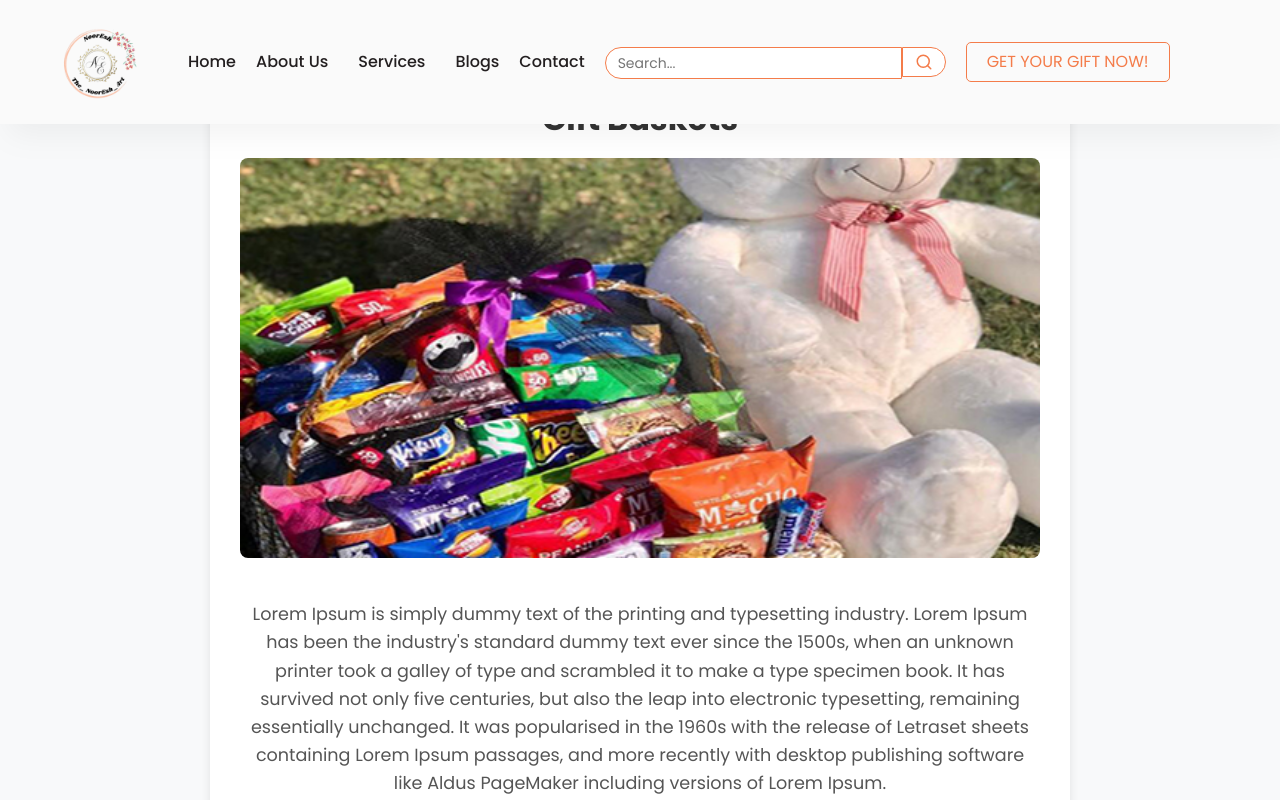
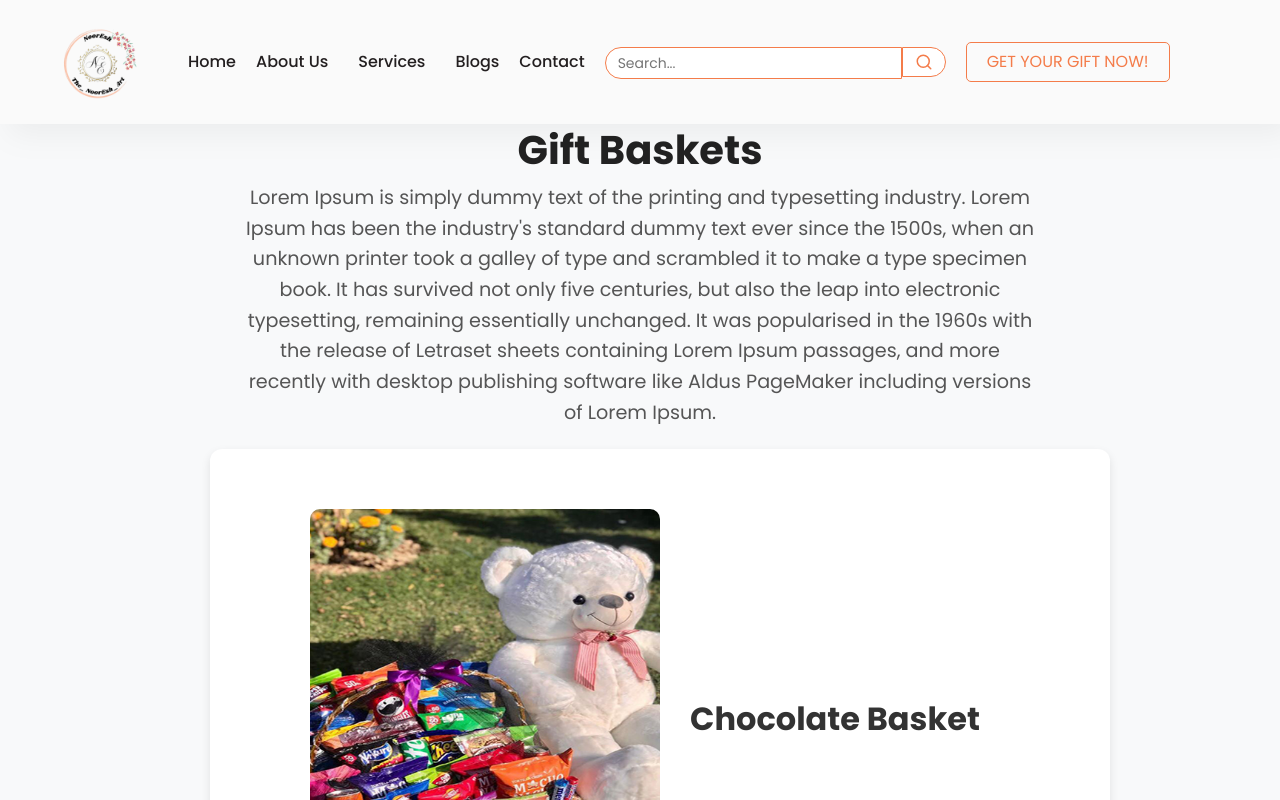
Before and after one commit to syedissambukhari/thenooreshart, a React (Create React App) app: page /project/1 in a window 1280 px wide. Shown: the top 800 px of the page. Built offline with nearby package versions, Linux system fonts and the light colour scheme.

Commit message:
updading services description section

```diff
--- a/src/assets/data/services.json
+++ b/src/assets/data/services.json
@@ -17,14 +17,14 @@
     "img": "/images/giftbox.jpeg",
     "description": "Lorem Ipsum is simply dummy text of the printing and typesetting industry. Lorem Ipsum has been the industry's standard dummy text ever since the 1500s, when an unknown printer took a galley of type and scrambled it to make a type specimen book. It has survived not only five centuries, but also the leap into electronic typesetting, remaining essentially unchanged. It was popularised in the 1960s with the release of Letraset sheets containing Lorem Ipsum passages, and more recently with desktop publishing software like Aldus PageMaker including versions of Lorem Ipsum.",
     "subcategories": [
-      { "id": 201, "title": "Birthday Gift" },
-      { "id": 202, "title": "Anniversary Gift" },
-      { "id": 203, "title": "Congratulations Gift" },
-      { "id": 204, "title": "Get Well Soon" },
-      { "id": 205, "title": "Festive Gift" },
-      { "id": 206, "title": "Chocolates & Candies" },
-      { "id": 207, "title": "Love & Romance" },
-      { "id": 208, "title": "Thank You Gift Box" }
+      { "id": 201, "title": "Birthday Gift","img":"/images/giftbox.jpeg", "description": "Lorem Ipsum is" },
+      { "id": 202, "title": "Anniversary Gift","img":"/images/giftbox.jpeg", "description": "Lorem Ipsum is" },
+      { "id": 203, "title": "Congratulations Gift" ,"img":"/images/giftbox.jpeg", "description": "Lorem Ipsum is"},
+      { "id": 204, "title": "Get Well Soon" ,"img":"/images/giftbox.jpeg", "description": "Lorem Ipsum is"},
+      { "id": 205, "title": "Festive Gift","img":"/images/giftbox.jpeg", "description": "Lorem Ipsum is" },
+      { "id": 206, "title": "Chocolates & Candies","img":"/images/giftbox.jpeg", "description": "Lorem Ipsum is" },
+      { "id": 207, "title": "Love & Romance" ,"img":"/images/giftbox.jpeg", "description": "Lorem Ipsum is"},
+      { "id": 208, "title": "Thank You Gift Box" ,"img":"/images/giftbox.jpeg", "description": "Lorem Ipsum is"}
     ]
 
   },
@@ -35,10 +35,10 @@
     "description": "Lorem Ipsum is simply dummy text of the printing and typesetting industry. Lorem Ipsum has been the industry's standard dummy text ever since the 1500s, when an unknown printer took a galley of type and scrambled it to make a type specimen book. It has survived not only five centuries, but also the leap into electronic typesetting, remaining essentially unchanged. It was popularised in the 1960s with the release of Letraset sheets containing Lorem Ipsum passages, and more recently with desktop publishing software like Aldus PageMaker including versions of Lorem Ipsum.",
 
     "subcategories": [
-      { "id": 301, "title": "Mini Pack" },
-      { "id": 302, "title": "Standard Pack" },
-      { "id": 303, "title": "Premium Pack" },
-      { "id": 304, "title": "Ultimate Pack" }
+      { "id": 301, "title": "Mini Pack", "img":"/images/giftbox.jpeg", "description": "Lorem Ipsum is"  },
+      { "id": 302, "title": "Standard Pack", "img":"/images/giftbox.jpeg", "description": "Lorem Ipsum is"  },
+      { "id": 303, "title": "Premium Pack", "img":"/images/giftbox.jpeg", "description": "Lorem Ipsum is"  },
+      { "id": 304, "title": "Ultimate Pack", "img":"/images/giftbox.jpeg", "description": "Lorem Ipsum is"  }
     ]
 
   },
@@ -49,13 +49,13 @@
     "description": "Lorem Ipsum is simply dummy text of the printing and typesetting industry. Lorem Ipsum has been the industry's standard dummy text ever since the 1500s, when an unknown printer took a galley of type and scrambled it to make a type specimen book. It has survived not only five centuries, but also the leap into electronic typesetting, remaining essentially unchanged. It was popularised in the 1960s with the release of Letraset sheets containing Lorem Ipsum passages, and more recently with desktop publishing software like Aldus PageMaker including versions of Lorem Ipsum.",
 
     "subcategories": [
-      { "id": 401, "title": "Welcome Baby Basket" },
-      { "id": 402, "title": "It's Boy Basket" },
-      { "id": 403, "title": "It's Girl Basket" },
-      { "id": 404, "title": "Little Star Basket" },
-      { "id": 405, "title": "Tiny Teasures Basket" },
-      { "id": 406, "title": "Dreamland Basket" },
-      { "id": 407, "title": "Mom & Baby Combo" }
+      { "id": 401, "title": "Welcome Baby Basket", "img":"/images/giftbox.jpeg", "description": "Lorem Ipsum is"  },
+      { "id": 402, "title": "It's Boy Basket", "img":"/images/giftbox.jpeg", "description": "Lorem Ipsum is"  },
+      { "id": 403, "title": "It's Girl Basket", "img":"/images/giftbox.jpeg", "description": "Lorem Ipsum is"  },
+      { "id": 404, "title": "Little Star Basket", "img":"/images/giftbox.jpeg", "description": "Lorem Ipsum is"  },
+      { "id": 405, "title": "Tiny Teasures Basket", "img":"/images/giftbox.jpeg", "description": "Lorem Ipsum is"  },
+      { "id": 406, "title": "Dreamland Basket", "img":"/images/giftbox.jpeg", "description": "Lorem Ipsum is"  },
+      { "id": 407, "title": "Mom & Baby Combo", "img":"/images/giftbox.jpeg", "description": "Lorem Ipsum is"  }
     ]
 
   },
@@ -66,17 +66,17 @@
     "description": "Lorem Ipsum is simply dummy text of the printing and typesetting industry. Lorem Ipsum has been the industry's standard dummy text ever since the 1500s, when an unknown printer took a galley of type and scrambled it to make a type specimen book. It has survived not only five centuries, but also the leap into electronic typesetting, remaining essentially unchanged. It was popularised in the 1960s with the release of Letraset sheets containing Lorem Ipsum passages, and more recently with desktop publishing software like Aldus PageMaker including versions of Lorem Ipsum.",
 
     "subcategories": [
-      { "id": 501, "title": "Nikkah pens" },
-      { "id": 502, "title": "Nikkah Topers" },
-      { "id": 503, "title": "Nikkah dupatta" },
-      { "id": 504, "title": "Nikkah plate" },
-      { "id": 505, "title": "Nikkah Certificate" },
-      { "id": 506, "title": "Dudh palai Glass" },
-      { "id": 507, "title": "Resin Coaster" },
-      { "id": 508, "title": "Qabool Hai Toppers" },
-      { "id": 509, "title": "Nikkah Treats" },
-      { "id": 510, "title": "Mehendi Treats" },
-      { "id": 511, "title": "Nikkah Cards" }
+      { "id": 501, "title": "Nikkah pens", "img":"/images/giftbox.jpeg", "description": "Lorem Ipsum is"  },
+      { "id": 502, "title": "Nikkah Topers", "img":"/images/giftbox.jpeg", "description": "Lorem Ipsum is"  },
+      { "id": 503, "title": "Nikkah dupatta", "img":"/images/giftbox.jpeg", "description": "Lorem Ipsum is"  },
+      { "id": 504, "title": "Nikkah plate", "img":"/images/giftbox.jpeg", "description": "Lorem Ipsum is"  },
+      { "id": 505, "title": "Nikkah Certificate", "img":"/images/giftbox.jpeg", "description": "Lorem Ipsum is"  },
+      { "id": 506, "title": "Dudh palai Glass", "img":"/images/giftbox.jpeg", "description": "Lorem Ipsum is"  },
+      { "id": 507, "title": "Resin Coaster", "img":"/images/giftbox.jpeg", "description": "Lorem Ipsum is"  },
+      { "id": 508, "title": "Qabool Hai Toppers", "img":"/images/giftbox.jpeg", "description": "Lorem Ipsum is"  },
+      { "id": 509, "title": "Nikkah Treats", "img":"/images/giftbox.jpeg", "description": "Lorem Ipsum is"  },
+      { "id": 510, "title": "Mehendi Treats", "img":"/images/giftbox.jpeg", "description": "Lorem Ipsum is"  },
+      { "id": 511, "title": "Nikkah Cards", "img":"/images/giftbox.jpeg", "description": "Lorem Ipsum is"  }
 
     ]
 
@@ -88,9 +88,9 @@
     "description": "Lorem Ipsum is simply dummy text of the printing and typesetting industry. Lorem Ipsum has been the industry's standard dummy text ever since the 1500s, when an unknown printer took a galley of type and scrambled it to make a type specimen book. It has survived not only five centuries, but also the leap into electronic typesetting, remaining essentially unchanged. It was popularised in the 1960s with the release of Letraset sheets containing Lorem Ipsum passages, and more recently with desktop publishing software like Aldus PageMaker including versions of Lorem Ipsum.",
 
     "subcategories": [
-      { "id": 601, "title": "Quote Frames" },
-      { "id": 602, "title": "Scenery Frames" },
-      { "id": 603, "title": "Photo Tiles" }
+      { "id": 601, "title": "Quote Frames", "img":"/images/giftbox.jpeg", "description": "Lorem Ipsum is"  },
+      { "id": 602, "title": "Scenery Frames", "img":"/images/giftbox.jpeg", "description": "Lorem Ipsum is"  },
+      { "id": 603, "title": "Photo Tiles", "img":"/images/giftbox.jpeg", "description": "Lorem Ipsum is"  }
     ]
 
   },
@@ -101,11 +101,11 @@
     "description": "Lorem Ipsum is simply dummy text of the printing and typesetting industry. Lorem Ipsum has been the industry's standard dummy text ever since the 1500s, when an unknown printer took a galley of type and scrambled it to make a type specimen book. It has survived not only five centuries, but also the leap into electronic typesetting, remaining essentially unchanged. It was popularised in the 1960s with the release of Letraset sheets containing Lorem Ipsum passages, and more recently with desktop publishing software like Aldus PageMaker including versions of Lorem Ipsum.",
 
     "subcategories": [
-      { "id": 701, "title": "Photo Frames" },
-      { "id": 702, "title": "Polaroid Pictures" },
-      { "id": 703, "title": "Printing Mugs" },
-      { "id": 704, "title": "Printing Cushions" },
-      { "id": 705, "title": "Wallet Cards" }
+      { "id": 701, "title": "Photo Frames", "img":"/images/giftbox.jpeg", "description": "Lorem Ipsum is"  },
+      { "id": 702, "title": "Polaroid Pictures", "img":"/images/giftbox.jpeg", "description": "Lorem Ipsum is"  },
+      { "id": 703, "title": "Printing Mugs", "img":"/images/giftbox.jpeg", "description": "Lorem Ipsum is"  },
+      { "id": 704, "title": "Printing Cushions", "img":"/images/giftbox.jpeg", "description": "Lorem Ipsum is"  },
+      { "id": 705, "title": "Wallet Cards", "img":"/images/giftbox.jpeg", "description": "Lorem Ipsum is"  }
     ]
 
   },
@@ -116,14 +116,14 @@
     "description": "Lorem Ipsum is simply dummy text of the printing and typesetting industry. Lorem Ipsum has been the industry's standard dummy text ever since the 1500s, when an unknown printer took a galley of type and scrambled it to make a type specimen book. It has survived not only five centuries, but also the leap into electronic typesetting, remaining essentially unchanged. It was popularised in the 1960s with the release of Letraset sheets containing Lorem Ipsum passages, and more recently with desktop publishing software like Aldus PageMaker including versions of Lorem Ipsum.",
 
     "subcategories": [
-      { "id": 801, "title": "Money Bouquet" },
-      { "id": 802, "title": "Flowers Bouquet" },
-      { "id": 803, "title": "Silk Rose Bouquet" },
-      { "id": 804, "title": "Chocolate Bouquet" },
-      { "id": 805, "title": "Makeup Bouquet" },
-      { "id": 806, "title": "Eidi Bouquet" },
-      { "id": 809, "title": "Pictures Bouquet" },
-      { "id": 810, "title": "Jumky Bouquet" }
+      { "id": 801, "title": "Money Bouquet", "img":"/images/giftbox.jpeg", "description": "Lorem Ipsum is"  },
+      { "id": 802, "title": "Flowers Bouquet", "img":"/images/giftbox.jpeg", "description": "Lorem Ipsum is"  },
+      { "id": 803, "title": "Silk Rose Bouquet", "img":"/images/giftbox.jpeg", "description": "Lorem Ipsum is"  },
+      { "id": 804, "title": "Chocolate Bouquet", "img":"/images/giftbox.jpeg", "description": "Lorem Ipsum is"  },
+      { "id": 805, "title": "Makeup Bouquet", "img":"/images/giftbox.jpeg", "description": "Lorem Ipsum is"  },
+      { "id": 806, "title": "Eidi Bouquet", "img":"/images/giftbox.jpeg", "description": "Lorem Ipsum is"  },
+      { "id": 809, "title": "Pictures Bouquet", "img":"/images/giftbox.jpeg", "description": "Lorem Ipsum is"  },
+      { "id": 810, "title": "Jumky Bouquet", "img":"/images/giftbox.jpeg", "description": "Lorem Ipsum is"  }
     ]
 
   },
@@ -134,10 +134,10 @@
     "description": "Lorem Ipsum is simply dummy text of the printing and typesetting industry. Lorem Ipsum has been the industry's standard dummy text ever since the 1500s, when an unknown printer took a galley of type and scrambled it to make a type specimen book. It has survived not only five centuries, but also the leap into electronic typesetting, remaining essentially unchanged. It was popularised in the 1960s with the release of Letraset sheets containing Lorem Ipsum passages, and more recently with desktop publishing software like Aldus PageMaker including versions of Lorem Ipsum.",
 
     "subcategories": [
-      { "id": 901, "title": "Acrylic Bag" },
-      { "id": 902, "title": "Acrylic Chocolate Box" },
-      { "id": 903, "title": "Acrylic For Men" },
-      { "id": 904, "title": "Acrylic For Women" }
+      { "id": 901, "title": "Acrylic Bag", "img":"/images/giftbox.jpeg", "description": "Lorem Ipsum is"  },
+      { "id": 902, "title": "Acrylic Chocolate Box", "img":"/images/giftbox.jpeg", "description": "Lorem Ipsum is"  },
+      { "id": 903, "title": "Acrylic For Men", "img":"/images/giftbox.jpeg", "description": "Lorem Ipsum is"  },
+      { "id": 904, "title": "Acrylic For Women", "img":"/images/giftbox.jpeg", "description": "Lorem Ipsum is"  }
     ]
 
   }
--- a/src/assets/styles/ProjectDetail.module.css
+++ b/src/assets/styles/ProjectDetail.module.css
@@ -1,45 +1,126 @@
 .ProjectDetail {
   display: flex;
+  flex-direction: column;
+  align-items: center;
   justify-content: center;
-    align-items: center;
-    min-height: 80vh;
+  width: 100%;
   background-color: #f8f9fa;
-    padding: 50px 20px;
+  padding: 80px 0;
 }
 
+
 .Container {
-    max-width: 800px;
-    background: #fff;
-    padding: 30px;
-    border-radius: 10px;
-    box-shadow: 0px 4px 10px rgba(0, 0, 0, 0.1);
+  max-width: 900px;
   text-align: center;
+  padding: 20px;
+  margin-bottom: 40px;
 }
 
 .Title {
+  font-size: 2.5rem;
+  font-weight: bold;
+  color: #222;
+  margin-bottom: 10px;
+}
+
+.Description {
+  font-size: 1.2rem;
+  color: #555;
+  line-height: 1.6;
+  max-width: 800px;
+  margin: 0 auto;
+}
+
+
+
+.Subcategories {
+  width: 100%;
+  max-width: 1200px;
+  padding: 20px;
+}
+
+.SubcategoryTitle {
+  font-size: 2rem;
+  font-weight: bold;
+  color: #222;
+  text-align: center;
+  margin-bottom: 40px;
+}
+
+
+.SubcategoryCard {
+  display: flex;
+  align-items: center;
+  justify-content: space-between;
+  background: #fff;
+  border-radius: 12px;
+  box-shadow: 0px 4px 10px rgba(0, 0, 0, 0.1);
+  padding: 60px 100px;
+  margin-bottom: 40px;
+  transition: transform 0.2s ease-in-out;
+  width: 100;
+  max-width: 100%;
+  box-sizing: border-box;
+  gap: 20px;
+
+}
+
+
+.SubcategoryImage {
+  width: 50%;
+  height: 400px;
+  object-fit: cover;
+  border-radius: 10px;
+}
+
+
+.SubcategoryContent {
+  width: 50%;
+  text-align: left;
+  padding: 0 20px;
+}
+
+
+.SubcategoryName {
   font-size: 2rem;
   font-weight: bold;
   color: #333;
-    margin-bottom: 20px;
+  margin-bottom: 10px;
 }
 
-  .Image {
-    width: 100%;
-    max-height: 400px;
-    object-fit: cover;
-    border-radius: 8px;
-    margin-bottom: 20px;
+.SubcategoryDescription {
+  font-size: 1.2rem;
+  color: #666;
+  line-height: 1.8;
 }
 
-  .Description {
-    font-size: 1.1rem;
-    color: #555;
-    line-height: 1.6;
+/* Responsive Design */
+@media (max-width: 1024px) {
+  .Subcategories {
+      gap: 30px;
+  }
 }
 
-  .NotFound {
-    text-align: center;
-    font-size: 1.5rem;
-    color: red;
-    margin-top: 50px;
+@media (max-width: 768px) {
+  .CategoryTitle {
+      font-size: 2rem;
   }
+
+  .CategoryDescription {
+      font-size: 1rem;
+  }
+
+  .SubcategoryCard {
+      max-width: 300px;
+  }
+}
+
+@media (max-width: 480px) {
+  .CategoryTitle {
+      font-size: 1.8rem;
+  }
+
+  .SubcategoryCard {
+      max-width: 100%;
+  }
+}
--- a/src/components/ProjectDetail.js
+++ b/src/components/ProjectDetail.js
@@ -18,8 +18,24 @@
       <div className={styles.ProjectDetail}>
         <div className={styles.Container}>
           <h1 className={styles.Title}>{project.title}</h1>
-          <img className={styles.Image} src={project.img} alt={project.title} />
+          {/* <img className={styles.Image} src={project.img} alt={project.title} /> */}
           <p className={styles.Description}>{project.description}</p>
+
+          {/* Subcategories Section */}
+          {project.subcategories && project.subcategories.length > 0 && (
+            <div className={styles.Subcategories}>
+              {/* <h2 className={styles.SubcategoryTitle}>Subcategories</h2> */}
+              <div className={styles.SubcategoryGrid}>
+                {project.subcategories.map(sub => (
+                  <div key={sub.id} className={styles.SubcategoryCard}>
+                    <img className={styles.SubcategoryImage} src={sub.img || project.img} alt={sub.title} />
+                    <h3 className={styles.SubcategoryName}>{sub.title}</h3>
+                    <p className={styles.SubcategoryDescription}>{sub.description}</p>
+                  </div>
+                ))}
+              </div>
+            </div>
+          )}
         </div>
       </div>
       <Footer />
```
Lines whose indentation alone changed are shown as unchanged.
